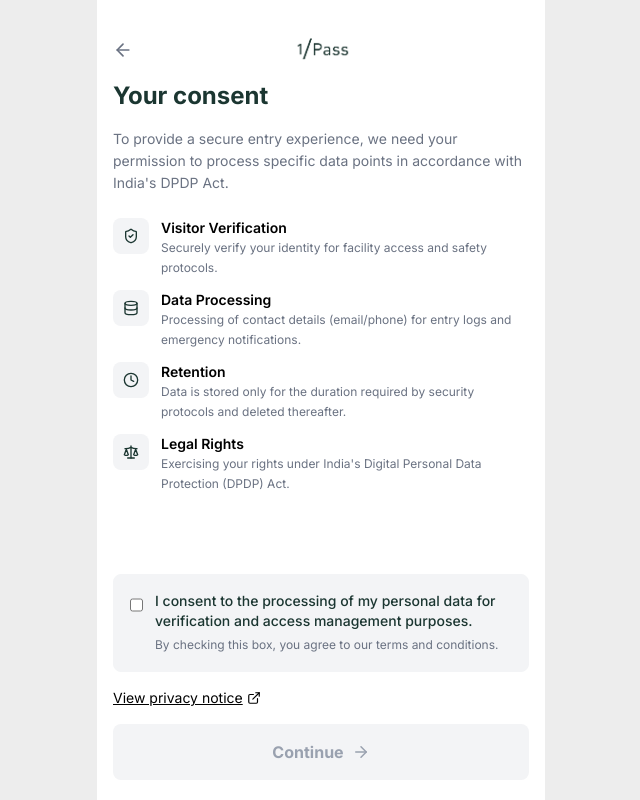
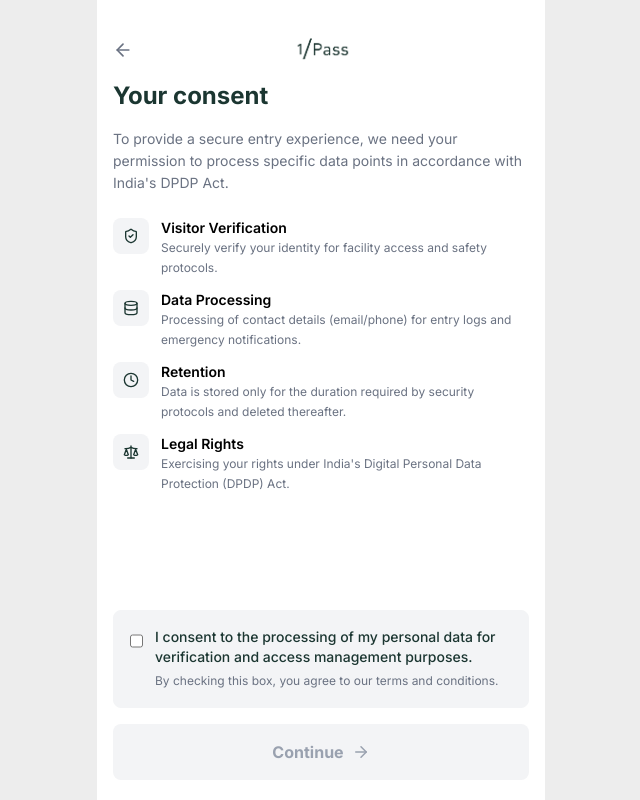
Before and after one commit to HMS159/OnePass_Mobile_Web_App, a React (Vite) app: page /consent in a window 1280 px wide. Shown: the whole page, without its empty margins (319-959 px from the left). Built offline with nearby package versions, Linux system fonts and the light colour scheme; the HTML template or start-up script is replaced by a standard one.

Commit message:
Consent Page Changes Done

```diff
--- a/src/Pages/Consent.jsx
+++ b/src/Pages/Consent.jsx
@@ -22,20 +22,32 @@ const iconMap = {
 const Consent = () => {
   const [isChecked, setIsChecked] = useState(false);
   const [businessType, setBusinessType] = useState("Hospitality");
+  const [businessPlan, setBusinessPlan] = useState("Starter");
   const navigate = useNavigate();
 
   useEffect(() => {
     const type = localStorage.getItem("businessType") || "Hospitality";
+    const plan = localStorage.getItem("businessPlan") || "Starter";
+
     setBusinessType(type);
+    setBusinessPlan(plan);
   }, []);
 
   const isCorporate = businessType === "Corporate";
+
+  const shouldShowDetailedConsent =
+    (businessType === "Corporate" || businessType === "Hospitality") &&
+    (businessPlan === "SMB" || businessPlan === "Enterprise");
+
+  const shouldShowStarterConsent =
+    (businessType === "Corporate" || businessType === "Hospitality") &&
+    businessPlan === "Starter";
 
   return (
     <div className="w-full h-dvh bg-white px-4 py-5 flex flex-col overflow-y-auto">
       <MobileHeader />
 
-      {isCorporate && (
+      {shouldShowDetailedConsent && (
         <div className="mt-4 mb-4">
           <span className="text-[10px] font-bold text-gray-400 tracking-widest uppercase">
             Verification Step 3 of 4
@@ -46,22 +58,29 @@ const Consent = () => {
         </div>
       )}
 
-      {/* Title */}
-      <h1 className={`${isCorporate ? 'text-3xl font-bold text-[#1b3631]' : 'text-2xl text-brand'} mb-4`}>
+      <h1
+        className={`${
+          isCorporate
+            ? "text-3xl font-bold text-[#1b3631]"
+            : "text-2xl text-brand"
+        } mb-4`}
+      >
         {CONSENT_UI.TITLE}
       </h1>
 
-      {/* Description */}
       <p className="text-sm text-gray-500 mb-6 leading-[22px]">
         {isCorporate
           ? "To verify your identity for this visit, we need your consent to process your personal data."
           : CONSENT_UI.DESCRIPTION}
       </p>
 
-      {isCorporate ? (
+      {/* Consent Content */}
+      {shouldShowDetailedConsent ? (
         <div className="space-y-6 overflow-y-auto pr-2 pb-6">
           <section>
-            <h4 className="text-sm font-bold text-[#1b3631] mb-2">We will use:</h4>
+            <h4 className="text-sm font-bold text-[#1b3631] mb-2">
+              We will use:
+            </h4>
             <ul className="text-sm text-gray-500 space-y-2 list-disc ml-5">
               <li>Your email address</li>
               <li>Your phone number shared at reception</li>
@@ -70,7 +89,9 @@ const Consent = () => {
           </section>
 
           <section>
-            <h4 className="text-sm font-bold text-[#1b3631] mb-2">This information is used only for:</h4>
+            <h4 className="text-sm font-bold text-[#1b3631] mb-2">
+              This information is used only for:
+            </h4>
             <ul className="text-sm text-gray-500 space-y-2 list-disc ml-5">
               <li>Visitor identity verification</li>
               <li>Access and security management for this location</li>
@@ -78,25 +99,43 @@ const Consent = () => {
           </section>
 
           <section>
-            <h4 className="text-sm font-bold text-[#1b3631] mb-2">Your data:</h4>
+            <h4 className="text-sm font-bold text-[#1b3631] mb-2">
+              Your data:
+            </h4>
             <ul className="text-sm text-gray-500 space-y-2 list-disc ml-5">
-              <li>Is processed only for the purpose of this visit and related compliance</li>
+              <li>
+                Is processed only for the purpose of this visit and related
+                compliance
+              </li>
               <li>Is not sold or used for marketing</li>
-              <li>Is shared only with the hosting organization and its authorized service providers</li>
-              <li>Is retained only for as long as required by law or operational needs</li>
+              <li>
+                Is shared only with the hosting organization and its authorized
+                service providers
+              </li>
+              <li>
+                Is retained only for as long as required by law or operational
+                needs
+              </li>
             </ul>
           </section>
 
           <p className="text-xs text-gray-400 leading-relaxed">
-            You can request access, correction, or withdrawal of consent as per India's <span className="italic">Digital Personal Data Protection (DPDP) Act</span>.
+            You can request access, correction, or withdrawal of consent as per
+            India's{" "}
+            <span className="italic">
+              Digital Personal Data Protection (DPDP) Act
+            </span>
+            .
           </p>
 
-          <a href="#" className="flex items-center gap-1 text-sm font-bold text-[#1b3631] underline decoration-[#1b3631]/20">
+          <a
+            href="#"
+            className="flex items-center gap-1 text-sm font-bold text-[#1b3631] underline decoration-[#1b3631]/20"
+          >
             View privacy notice <ExternalLink size={14} />
           </a>
         </div>
-      ) : (
-        /* Consent Items for Hospitality */
+      ) : shouldShowStarterConsent ? (
         <div className="space-y-3">
           {CONSENT_UI.ITEMS.map((item) => {
             const Icon = iconMap[item.icon];
@@ -115,52 +154,53 @@ const Consent = () => {
             );
           })}
         </div>
-      )}
+      ) : null}
 
       {!isCorporate && <div className="flex-1" />}
 
       {/* Checkbox Section */}
-      <div className={`mt-auto ${isCorporate ? 'bg-gray-50' : 'bg-gray-100'} border border-gray-100 rounded-lg p-4 mb-4`}>
+      <div
+        className={`mt-auto ${
+          isCorporate ? "bg-gray-50" : "bg-gray-100"
+        } border border-gray-100 rounded-lg p-4 mb-4`}
+      >
         <div className="flex items-start gap-3">
           <input
             type="checkbox"
             checked={isChecked}
             onChange={(e) => setIsChecked(e.target.checked)}
-            className={`mt-1 h-5 w-5 rounded border-gray-300 ${isCorporate ? 'accent-[#1b3631]' : 'accent-brand'}`}
+            className={`mt-1 h-5 w-5 rounded border-gray-300 ${
+              isCorporate ? "accent-[#1b3631]" : "accent-brand"
+            }`}
           />
+
           <div>
+            {shouldShowStarterConsent ? (
+              <>
                 <p className="text-sm font-medium text-[#1b3631] leading-[20px]">
-              {isCorporate
-                ? "I consent to the processing of my personal data for identity verification and visitor access management."
-                : CONSENT_UI.CHECKBOX_TEXT}
+                  {CONSENT_UI.CHECKBOX_TEXT}
                 </p>
-            {!isCorporate && (
                 <p className="text-xs text-gray-500 mt-1 leading-[20px]">
                   {CONSENT_UI.CHECKBOX_SUBTEXT}
                 </p>
-            )}
+              </>
+            ) : shouldShowDetailedConsent ? (
+              <p className="text-sm font-medium text-[#1b3631] leading-[20px]">
+                I consent to the processing of my personal data for identity
+                verification and visitor access management.
+              </p>
+            ) : null}
           </div>
         </div>
       </div>
-
-      {!isCorporate && (
-        <a
-          href="#"
-          target="#"
-          rel="noopener noreferrer"
-          className="inline-flex items-center gap-1 mb-4 text-sm underline hover:text-blue-700 transition"
-        >
-          {CONSENT_UI.PRIVACY_LINK}
-          <ExternalLink size={14} />
-        </a>
-      )}
 
       {/* Continue Button */}
       <button
         disabled={!isChecked}
         onClick={() => navigate("/verification")}
         className={`w-full h-14 shrink-0 rounded-[8px] font-bold flex items-center justify-center gap-2 transition
-          ${isChecked
+          ${
+            isChecked
               ? "bg-[#1b3631] text-white hover:opacity-95 shadow-lg shadow-black/10"
               : "bg-gray-100 text-gray-400 cursor-not-allowed"
           }
@@ -170,7 +210,7 @@ const Consent = () => {
         {isCorporate ? <ChevronRight size={18} /> : <ArrowRight size={18} />}
       </button>
 
-      {isCorporate && (
+      {shouldShowDetailedConsent && (
         <p className="mt-4 text-[10px] text-gray-400 text-center uppercase tracking-widest font-bold">
           Securely processed by 1Pass Verify
         </p>
```
Lines whose indentation alone changed are shown as unchanged.
